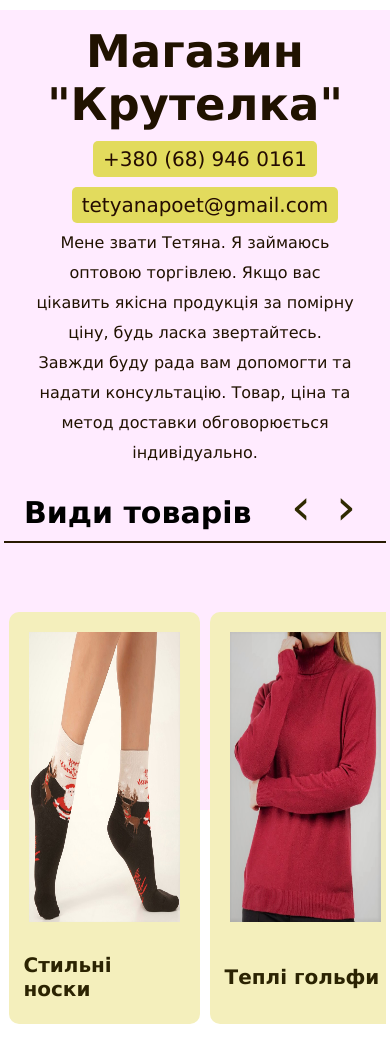
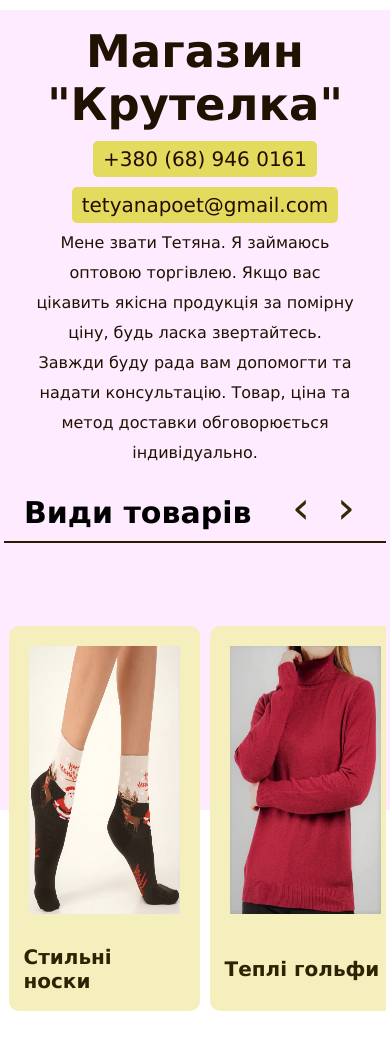
Before and after one commit to tetyanapoet/krutelka, a plain HTML site: page index.html in a window 390 px wide. Drawn offline with Linux system fonts and the light colour scheme.

Commit message:
Виконано

```diff
--- a/css/style.css
+++ b/css/style.css
@@ -129,10 +129,10 @@
 				font-size: 30px;
 			}
 			header p span{
-				font-size: 50px;
+				font-size: 45px;
 			}
 			section .product {
-				height: 75%;
+				height: 70%;
 				min-width: 50%;
 				margin:  0 5px;
 			}
```
